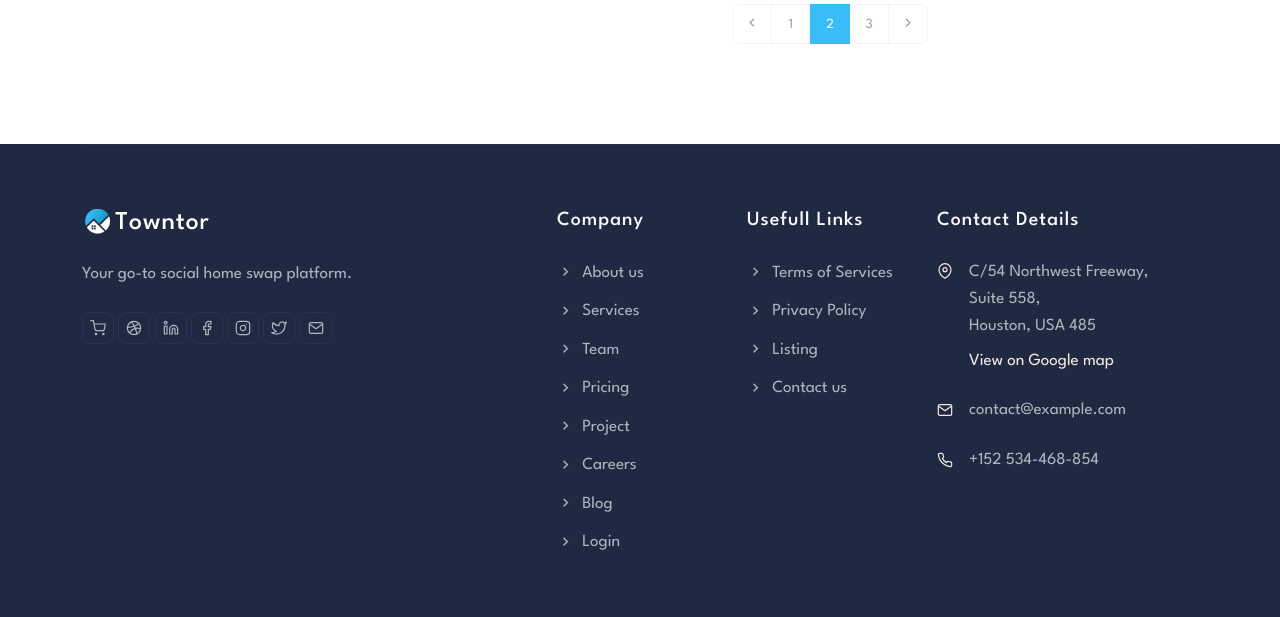
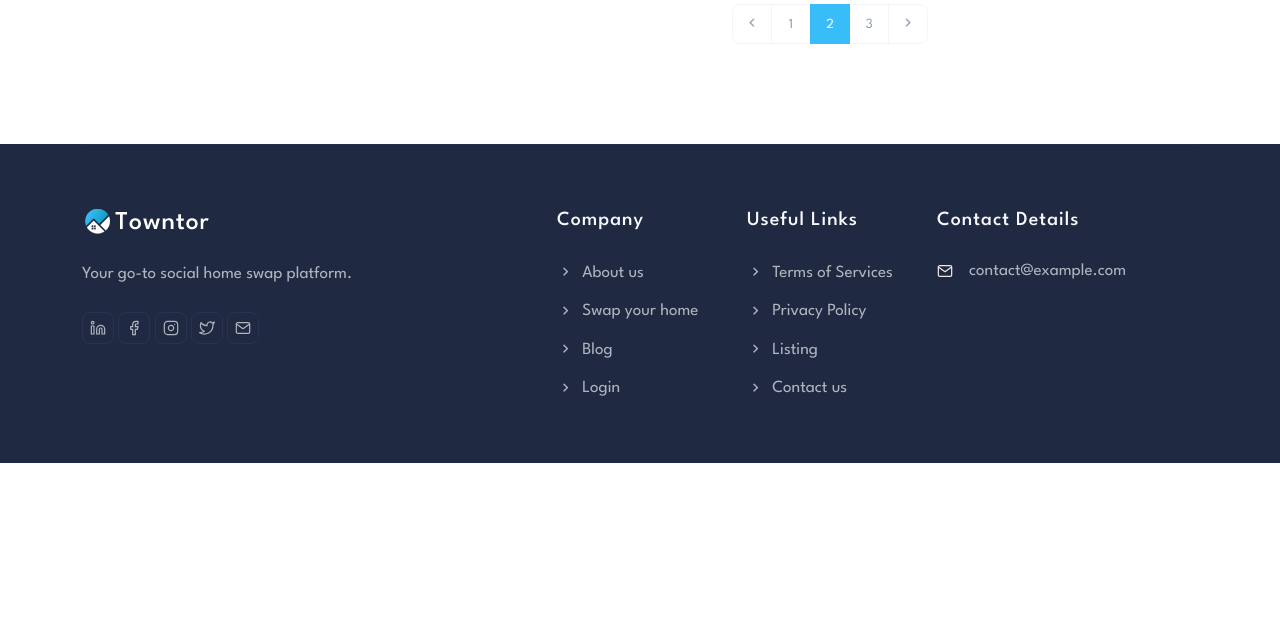
Before and after one commit to kennethscff/TestRepo, a Flask app: page /search in a window 1280 px wide. Shown: the part 2960-3577 px from the top of the page. After the commit the page ends 3423 px from the top, so only its background shows below. Run offline with Flask 3, Linux system fonts and the light colour scheme; parts of the project's set-up code (start-up, migrations or seed data) failed here and were passed over; some libraries are stand-ins or nearby versions.

Commit message:
facets fully working now

```diff
--- a/static/js/search_results.js
+++ b/static/js/search_results.js
@@ -3,7 +3,7 @@ $(document).ready(function() {
         event.preventDefault(); // Prevent default form submission
 
         // Get values from form fields
-        let location = $('#job-keyword').val();
+        let location = $('#job-keyword-index').val();
 
         // Construct the search URL
         let searchUrl = '/facets?location=' + encodeURIComponent(location)
--- a/templates/facets-box.html
+++ b/templates/facets-box.html
@@ -4,12 +4,21 @@
             <h5>Searching for homes in {{ location }}</h5>
         </div>
 
-       <!-- Typeahead for Current Location -->
-        <h6 class="mb-0">Current Location (We will use this to find suitable swaps)</h6>
-        <div class="typeahead-wrapper mt-2">
-            <input type="text" class="form-control rounded-3 border" name="currentLocation" id="job-keyword" placeholder="Birmingham, Leeds, etc" oninput="fetchTypeahead(this.value)" value="{{ current_location }}">
-            <div id="typeahead-suggestions" class="suggestions-container"></div>
-        </div>
+<!-- Desired Location -->
+<h6 class="mb-0">Desired Location</h6>
+<div class="typeahead-wrapper mt-2">
+    <input type="text" class="form-control rounded-3 border" name="location" id="desired-keyword" placeholder="Birmingham, Leeds, etc" oninput="fetchTypeahead(this.value, 'desired-keyword', 'desired-typeahead-suggestions')" value="{{ location }}">
+    <div id="desired-typeahead-suggestions" class="suggestions-container"></div>
+</div>
+
+<!-- Current Location -->
+<h6 class="mb-0">Current Location (We will use this to find suitable swaps)</h6>
+<div class="typeahead-wrapper mt-2">
+    <input type="text" class="form-control rounded-3 border" name="currentLocation" id="current-keyword" placeholder="Birmingham, Leeds, etc" oninput="fetchTypeahead(this.value, 'current-keyword', 'current-typeahead-suggestions')" value="{{ current_location }}">
+    <div id="current-typeahead-suggestions" class="suggestions-container"></div>
+</div>
+
+
 
         <!-- Other Filters -->
         <h6 class="mb-0 mt-4">Other Filters</h6>
@@ -63,9 +72,6 @@
             <option value="Any" {{ 'selected' if max_price == 'Any' else '' }}>800+</option>
         </select>
 
-        <!-- Hidden field for location -->
-        <input type="hidden" name="location" value="{{ location }}">
-
         <button type="submit" class="btn btn-primary w-100 mt-4">Find properties</button>
     </form>
 </div>
--- a/templates/footer.html
+++ b/templates/footer.html
@@ -10,8 +10,6 @@
                                     </a>
                                     <p class="mt-4">Your go-to social home swap platform.</p>
                                     <ul class="list-unstyled social-icon foot-social-icon mb-0 mt-4">
-                                        <li class="list-inline-item"><a href="https://1.envato.market/towntor" target="_blank" class="rounded-3"><i data-feather="shopping-cart" class="fea icon-sm align-middle" title="Buy Now"></i></a></li>
-                                        <li class="list-inline-item"><a href="https://dribbble.com/shreethemes" target="_blank" class="rounded-3"><i data-feather="dribbble" class="fea icon-sm align-middle" title="dribbble"></i></a></li>
                                         <li class="list-inline-item"><a href="http://linkedin.com/company/shreethemes" target="_blank" class="rounded-3"><i data-feather="linkedin" class="fea icon-sm align-middle" title="Linkedin"></i></a></li>
                                         <li class="list-inline-item"><a href="https://www.facebook.com/shreethemes" target="_blank" class="rounded-3"><i data-feather="facebook" class="fea icon-sm align-middle" title="facebook"></i></a></li>
                                         <li class="list-inline-item"><a href="https://www.instagram.com/shreethemes/" target="_blank" class="rounded-3"><i data-feather="instagram" class="fea icon-sm align-middle" title="instagram"></i></a></li>
@@ -24,18 +22,14 @@
                                     <h5 class="footer-head">Company</h5>
                                     <ul class="list-unstyled footer-list mt-4">
                                         <li><a href="javascript:void(0)" class="text-foot"><i class="mdi mdi-chevron-right align-middle me-1"></i> About us</a></li>
-                                        <li><a href="javascript:void(0)" class="text-foot"><i class="mdi mdi-chevron-right align-middle me-1"></i> Services</a></li>
-                                        <li><a href="javascript:void(0)" class="text-foot"><i class="mdi mdi-chevron-right align-middle me-1"></i> Team</a></li>
-                                        <li><a href="javascript:void(0)" class="text-foot"><i class="mdi mdi-chevron-right align-middle me-1"></i> Pricing</a></li>
-                                        <li><a href="javascript:void(0)" class="text-foot"><i class="mdi mdi-chevron-right align-middle me-1"></i> Project</a></li>
-                                        <li><a href="javascript:void(0)" class="text-foot"><i class="mdi mdi-chevron-right align-middle me-1"></i> Careers</a></li>
+                                        <li><a href="javascript:void(0)" class="text-foot"><i class="mdi mdi-chevron-right align-middle me-1"></i> Swap your home</a></li>
                                         <li><a href="javascript:void(0)" class="text-foot"><i class="mdi mdi-chevron-right align-middle me-1"></i> Blog</a></li>
                                         <li><a href="javascript:void(0)" class="text-foot"><i class="mdi mdi-chevron-right align-middle me-1"></i> Login</a></li>
                                     </ul>
                                 </div><!--end col-->
 
                                 <div class="col-lg-2 col-md-4 col-12 mt-4 mt-sm-0 pt-2 pt-sm-0">
-                                    <h5 class="footer-head">Usefull Links</h5>
+                                    <h5 class="footer-head">Useful Links</h5>
                                     <ul class="list-unstyled footer-list mt-4">
                                         <li><a href="javascript:void(0)" class="text-foot"><i class="mdi mdi-chevron-right align-middle me-1"></i> Terms of Services</a></li>
                                         <li><a href="javascript:void(0)" class="text-foot"><i class="mdi mdi-chevron-right align-middle me-1"></i> Privacy Policy</a></li>
@@ -48,22 +42,10 @@
                                     <h5 class="footer-head">Contact Details</h5>
 
                                     <div class="d-flex mt-4">
-                                        <i data-feather="map-pin" class="fea icon-sm text-primary mt-1 me-3"></i>
-                                        <div class="">
-                                            <p class="mb-2">C/54 Northwest Freeway, <br> Suite 558, <br> Houston, USA 485</p>
-                                            <a href="https://www.google.com/maps/embed?pb=!1m18!1m12!1m3!1d39206.002432144705!2d-95.4973981212445!3d29.709510002925988!2m3!1f0!2f0!3f0!3m2!1i1024!2i768!4f13.1!3m3!1m2!1s0x8640c16de81f3ca5%3A0xf43e0b60ae539ac9!2sGerald+D.+Hines+Waterwall+Park!5e0!3m2!1sen!2sin!4v1566305861440!5m2!1sen!2sin" data-type="iframe" class="text-primary lightbox">View on Google map</a>
-                                        </div>
-                                    </div>
-
-                                    <div class="d-flex mt-4">
                                         <i data-feather="mail" class="fea icon-sm text-primary mt-1 me-3"></i>
                                         <a href="mailto:contact@example.com" class="text-foot">contact@example.com</a>
                                     </div>
 
-                                    <div class="d-flex mt-4">
-                                        <i data-feather="phone" class="fea icon-sm text-primary mt-1 me-3"></i>
-                                        <a href="tel:+152534-468-854" class="text-foot">+152 534-468-854</a>
-                                    </div>
                                 </div><!--end col-->
                             </div><!--end row-->
                         </div>
--- a/templates/header.html
+++ b/templates/header.html
@@ -39,7 +39,7 @@
 
         <div id="navigation">
             <ul class="navigation-menu nav-left">
-                <li><a href="javascript:void(0)">Search</a></li>
+                <li><a href="/searchca">Search</a></li>
                 <li><a href="buy.html" class="sub-menu-item">Swap your home</a></li>
                 <li><a href="sell.html" class="sub-menu-item">Commercial</a></li>
                 {% if session.get('user_id') %}
--- a/utils.py
+++ b/utils.py
@@ -1,7 +1,7 @@
 from flask import Blueprint, request, jsonify, session, render_template
 from flask_bcrypt import Bcrypt
 
-from models import Typeahead
+from models import Location
 
 utils = Blueprint('utils', __name__)
 bcrypt = Bcrypt()
@@ -12,7 +12,7 @@ def typeahead():
     if search_term:
         # Using the `ilike` function to perform a case-insensitive partial match
         # and limiting the results to 5
-        typeahead_results = Typeahead.query.filter(Typeahead.label.ilike(f"{search_term}%")).limit(5).all()
+        typeahead_results = Location.query.filter(Location.label.ilike(f"{search_term}%")).limit(5).all()
         # Formatting results as a list of dictionaries to return as JSON
         results = [{'id': location.id, 'name': location.name1} for location in typeahead_results]
         return jsonify(results)
@@ -21,9 +21,7 @@ def typeahead():
 @utils.route('/facets', methods=['GET'])
 def facets():
     requested_location = request.args['location']
-    if not requested_location:
-        requested_location = 'the UK'
-    else:
+    if requested_location:
         requested_location = requested_location.title()
     return render_template('facets.html', location = requested_location)
 
```
Also changed, not shown: models.py (+2 -11 lines), static/js/utils.js (+22 -14 lines), templates/index.html (+10 -12 lines).
